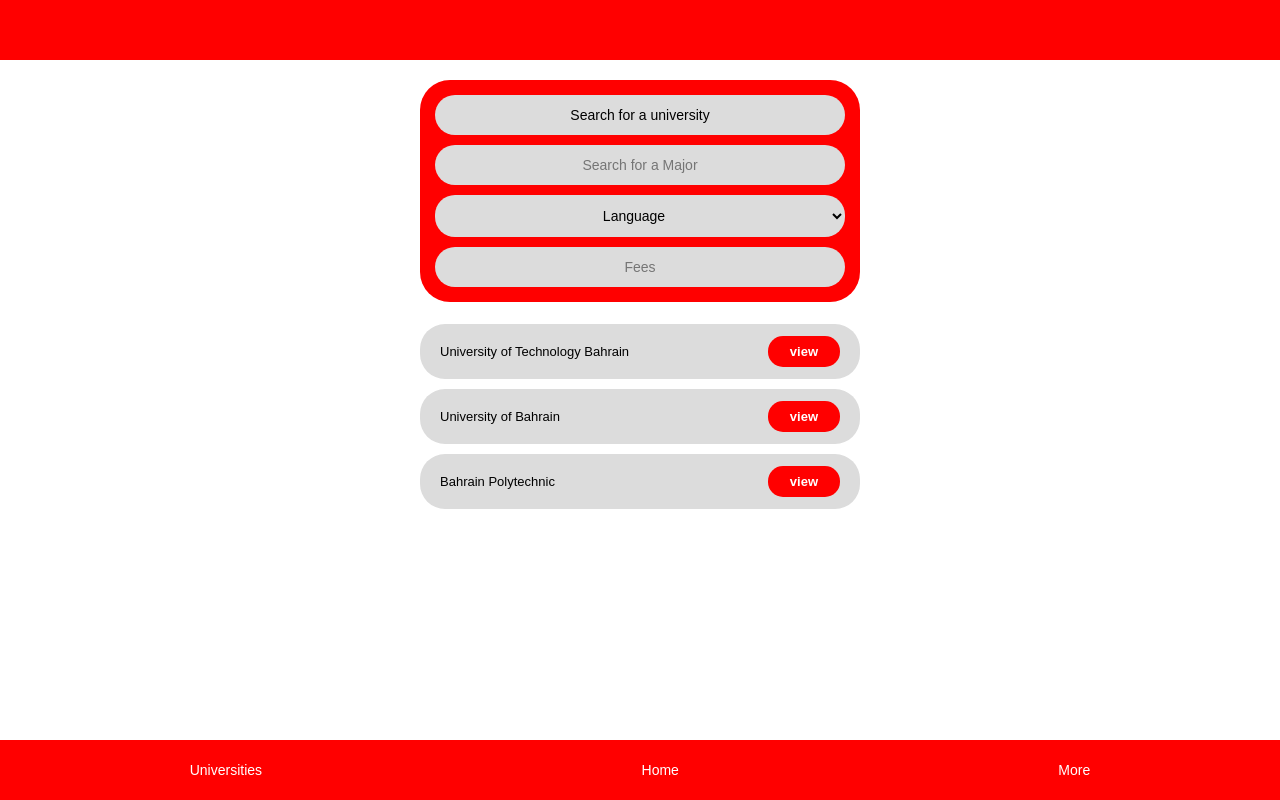
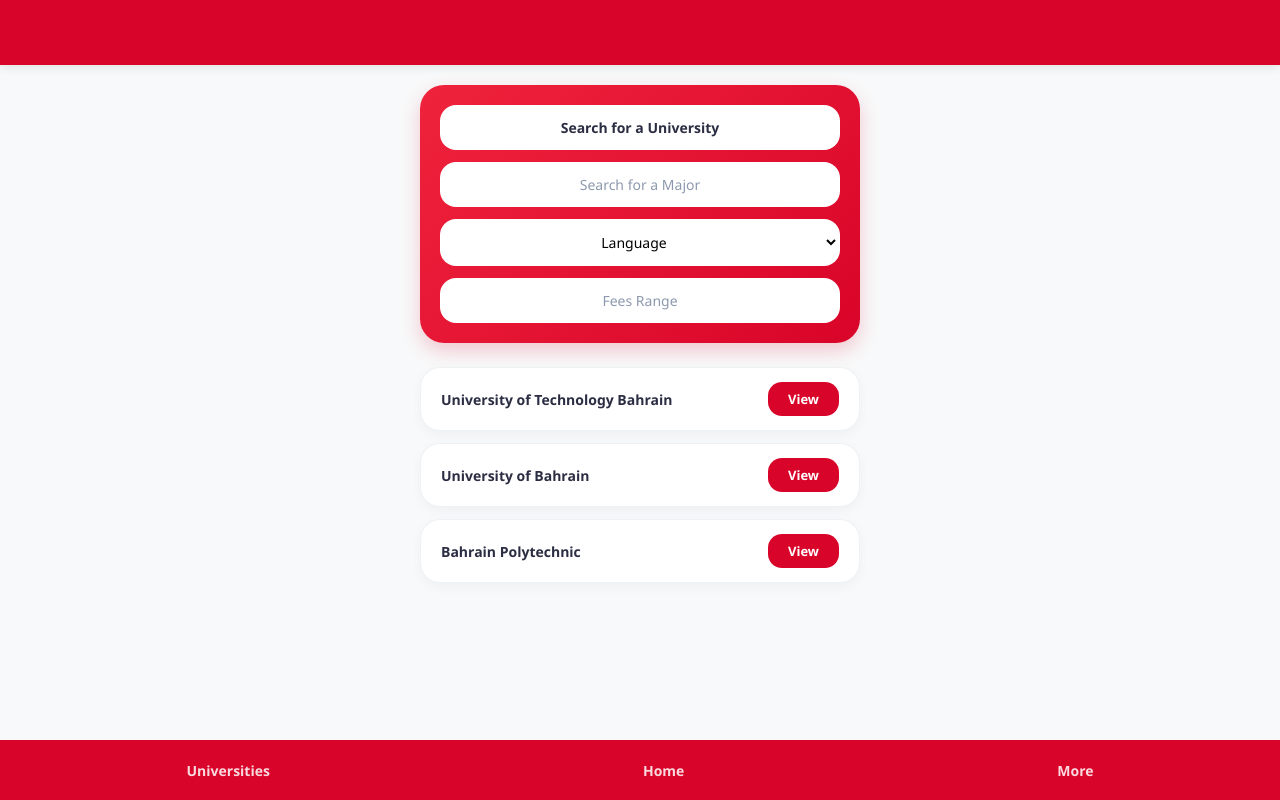
Before and after one commit to halraqraq/html, a plain HTML site: page browse.html in a window 1280 px wide. Drawn offline with Linux system fonts and the light colour scheme.

Commit message:
Update browse.html

```diff
--- a/browse.html
+++ b/browse.html
@@ -5,19 +5,25 @@
   <meta name="viewport" content="width=device-width, initial-scale=1.0">
   <title>Path Finder BH - Browse</title>
   <style>
-    * { box-sizing: border-box; margin: 0; padding: 0; font-family: Arial, sans-serif; }
-    body { background-color: #ffffff; display: flex; flex-direction: column; min-height: 100vh; }
-    .header { background-color: #ff0000; height: 60px; width: 100%; }
-    .container { flex: 1; max-width: 480px; margin: 0 auto; width: 100%; padding: 20px; display: flex; flex-direction: column; gap: 12px; }
-    .search-card { background-color: #ff0000; padding: 15px; border-radius: 30px; display: flex; flex-direction: column; gap: 10px; }
-    .search-btn, .search-select, .search-input { background-color: #dcdcdc; border: none; padding: 12px 15px; border-radius: 20px; width: 100%; font-size: 14px; text-align: center; outline: none; }
-    .search-btn { cursor: pointer; }
-    .results-list { display: flex; flex-direction: column; gap: 10px; width: 100%; margin-top: 10px; }
-    .uni-card { background-color: #dcdcdc; border-radius: 25px; padding: 12px 20px; display: flex; justify-content: space-between; align-items: center; width: 100%; }
-    .uni-title { font-size: 13px; font-weight: 500; color: #000; flex: 1; }
-    .view-btn { background-color: #ff0000; color: white; text-decoration: none; padding: 8px 22px; border-radius: 15px; font-size: 13px; font-weight: bold; }
-    .navbar { background-color: #ff0000; height: 60px; display: flex; justify-content: space-around; align-items: center; width: 100%; margin-top: auto; }
-    .navbar a { color: white; text-decoration: none; font-size: 14px; }
+    * { box-sizing: border-box; margin: 0; padding: 0; font-family: 'Segoe UI', Tahoma, Geneva, Verdana, sans-serif; }
+    body { background-color: #f8f9fa; display: flex; flex-direction: column; min-height: 100vh; }
+    .header { background-color: #d90429; height: 65px; width: 100%; box-shadow: 0 2px 10px rgba(0,0,0,0.1); }
+    .container { flex: 1; max-width: 480px; margin: 0 auto; width: 100%; padding: 20px; display: flex; flex-direction: column; gap: 16px; }
+
+    .search-card { background: linear-gradient(135deg, #ef233c, #d90429); padding: 20px; border-radius: 24px; display: flex; flex-direction: column; gap: 12px; box-shadow: 0 8px 20px rgba(217, 4, 41, 0.2); }
+    .search-btn, .search-select, .search-input { background-color: #ffffff; border: 1px solid transparent; padding: 12px 16px; border-radius: 16px; width: 100%; font-size: 14px; text-align: center; outline: none; transition: all 0.2s; }
+    .search-btn { cursor: pointer; font-weight: 600; color: #2b2d42; }
+    .search-btn:hover { background-color: #edf2f4; }
+    .search-input::placeholder { color: #8d99ae; }
+
+    .results-list { display: flex; flex-direction: column; gap: 12px; width: 100%; margin-top: 8px; }
+    .uni-card { background-color: #ffffff; border-radius: 20px; padding: 14px 20px; display: flex; justify-content: space-between; align-items: center; width: 100%; box-shadow: 0 4px 12px rgba(0,0,0,0.04); border: 1px solid #edf2f4; }
+    .uni-title { font-size: 14px; font-weight: 600; color: #2b2d42; flex: 1; padding-right: 10px; }
+    .view-btn { background-color: #d90429; color: white; text-decoration: none; padding: 8px 20px; border-radius: 14px; font-size: 13px; font-weight: 600; transition: background 0.2s; }
+    .view-btn:hover { background-color: #ef233c; }
+
+    .navbar { background-color: #d90429; height: 60px; display: flex; justify-content: space-around; align-items: center; width: 100%; margin-top: auto; position: sticky; bottom: 0; }
+    .navbar a { color: white; text-decoration: none; font-size: 14px; font-weight: 600; opacity: 0.85; }
   </style>
 </head>
 <body>
@@ -26,28 +32,28 @@
 
   <main class="container">
     <section class="search-card">
-      <button class="search-btn" onclick="showUniversities()">Search for a university</button>
+      <button class="search-btn" onclick="showUniversities()">Search for a University</button>
       <input type="text" class="search-input" placeholder="Search for a Major" oninput="showUniversities()">
       <select class="search-select" onchange="showUniversities()">
         <option value="" disabled selected>Language</option>
         <option value="en">English</option>
         <option value="ar">Arabic</option>
       </select>
-      <input type="text" class="search-input" placeholder="Fees">
+      <input type="text" class="search-input" placeholder="Fees Range">
     </section>
 
     <div class="results-list" id="uniContainer">
       <div class="uni-card">
         <span class="uni-title">University of Technology Bahrain</span>
-        <a href="https://www.utb.edu.bh" target="_blank" class="view-btn">view</a>
+        <a href="https://www.utb.edu.bh" target="_blank" class="view-btn">View</a>
       </div>
       <div class="uni-card">
         <span class="uni-title">University of Bahrain</span>
-        <a href="https://www.uob.edu.bh" target="_blank" class="view-btn">view</a>
+        <a href="https://www.uob.edu.bh" target="_blank" class="view-btn">View</a>
       </div>
       <div class="uni-card">
         <span class="uni-title">Bahrain Polytechnic</span>
-        <a href="https://www.polytechnic.bh" target="_blank" class="view-btn">view</a>
+        <a href="https://www.polytechnic.bh" target="_blank" class="view-btn">View</a>
       </div>
     </div>
   </main>
```
